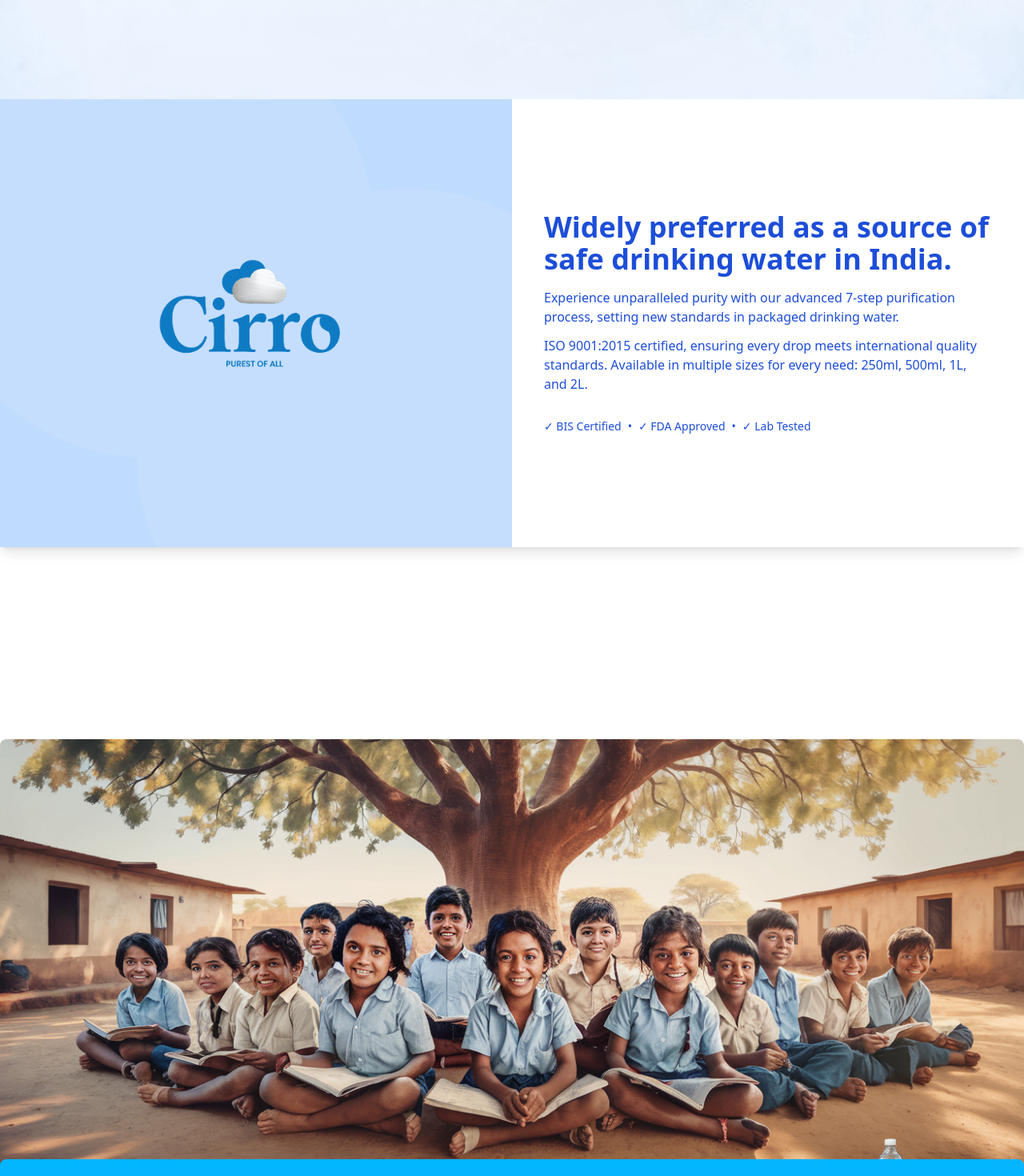
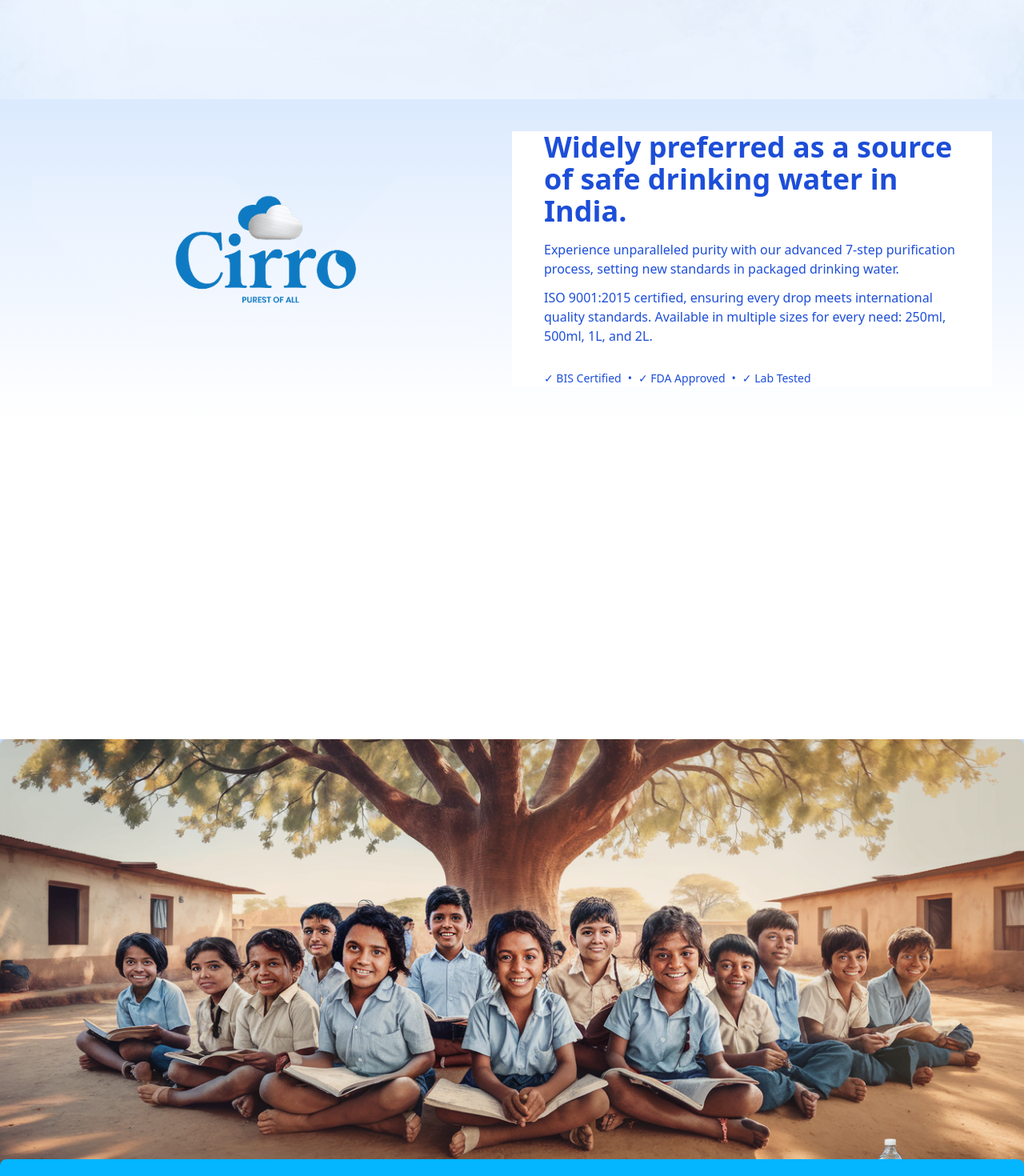
Before and after one commit to urstruelysv/cirrowebsite, a Next.js app: page / in a window 1280 px wide. Shown: the part 820-2290 px from the top of the page at 80% size. Built offline with nearby package versions, Linux system fonts and the light colour scheme.

Commit message:
enhancements

```diff
--- a/src/app/components/Giveback.jsx
+++ b/src/app/components/Giveback.jsx
@@ -7,12 +7,12 @@ import { motion } from "framer-motion";
 const GiveBack = () => {
   return (
     <Link href="/giveback">
-      <section className="relative h-[70vh] flex flex-col items-center justify-center shadow-lg cursor-pointer">
+      <section className="relative min-h-[50vh] sm:min-h-[70vh] flex items-center justify-center shadow-lg cursor-pointer overflow-hidden">
         {/* Motion-enhanced image */}
         <motion.img
           src="/giveback.png"
           alt="100% plastic neutral"
-          className="w-full h-full object-cover opacity-80 rounded-lg"
+          className="absolute top-0 left-0 w-full h-full object-cover opacity-80 rounded-lg"
           initial={{ opacity: 0 }}
           animate={{ opacity: 1 }}
           transition={{ duration: 1 }}
--- a/src/app/components/Main.tsx
+++ b/src/app/components/Main.tsx
@@ -4,10 +4,10 @@ import { motion } from "framer-motion";
 
 const CirroSection = () => {
   return (
-    <section className="h-[70vh] flex shadow-lg">
+    <section className="flex flex-col md:flex-row items-center justify-center py-10 px-5 md:px-10 bg-gradient-to-b from-blue-100 to-white">
       {/* Left Section: Logo with Background */}
       <motion.div
-        className="w-full md:w-1/2 bg-blue-200 flex items-center justify-center relative overflow-hidden"
+        className="w-full md:w-1/2 flex items-center justify-center relative overflow-hidden mb-8 md:mb-0"
         initial={{ opacity: 0 }}
         animate={{ opacity: 1 }}
         transition={{ duration: 0.8 }}
@@ -30,7 +30,7 @@ const CirroSection = () => {
 
       {/* Right Section: Text Content */}
       <motion.div
-        className="w-full md:w-1/2 bg-white flex flex-col justify-center p-8 md:p-10"
+        className="w-full md:w-1/2 bg-white flex flex-col justify-center px-6 md:px-10"
         initial={{ opacity: 0, x: 30 }}
         animate={{ opacity: 1, x: 0 }}
         transition={{ duration: 0.8, delay: 0.2 }}
--- a/src/app/page.tsx
+++ b/src/app/page.tsx
@@ -19,7 +19,7 @@ export default function Home() {
       </section>
 
       {/* Giveback Section */}
-      <section className="min-h-screen">
+      <section className="bg-blue-200 min-h-screen">
         <Giveback />
       </section>
 
```
